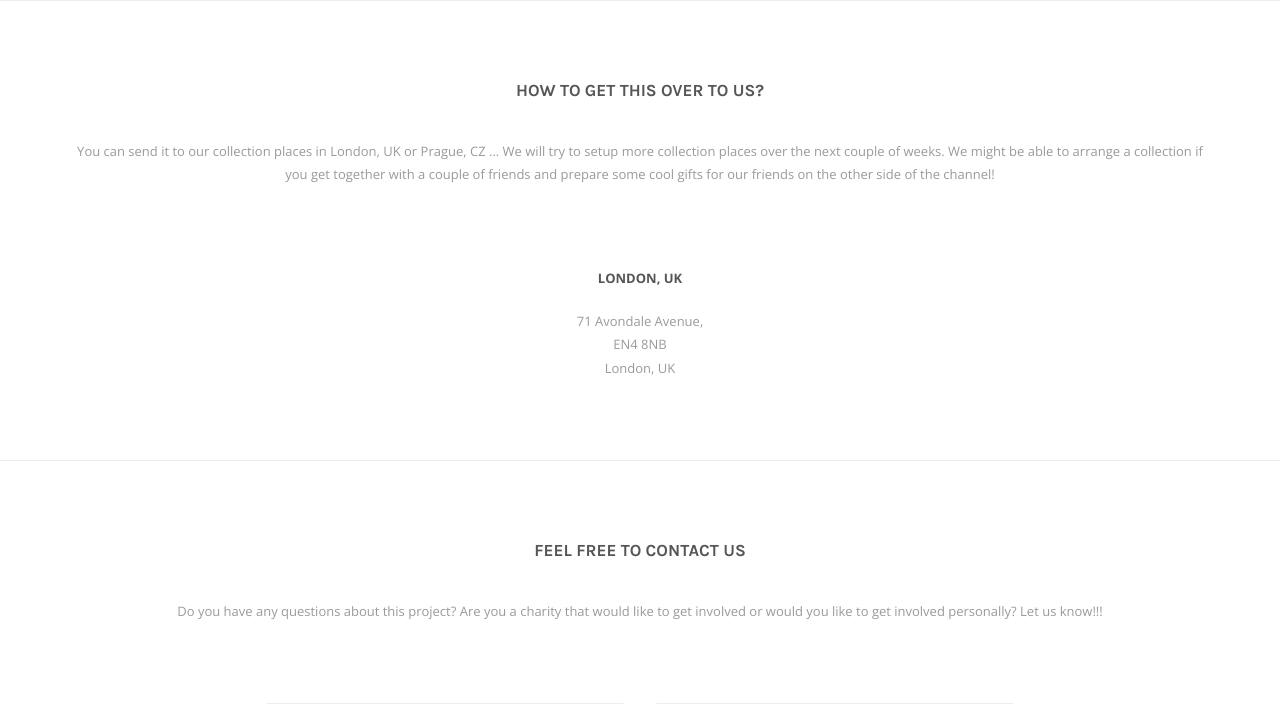
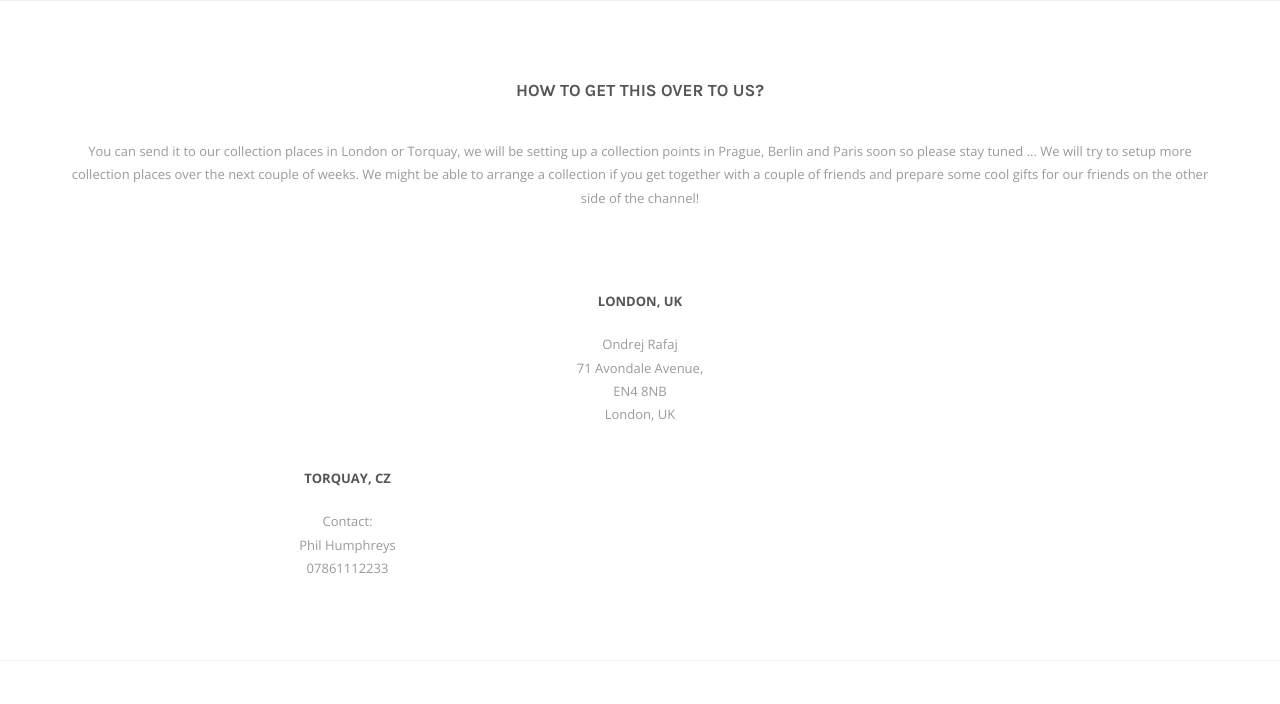
Before and after one commit to rafiki270/givewithsmile.org, a PHP site: page / in a window 1280 px wide. Shown: the part 4918-5622 px from the top of the page. Run offline with PHP 8.4, Linux system fonts and the light colour scheme; some libraries are stand-ins or nearby versions.

Commit message:
phil, torquay

```diff
--- a/index.php
+++ b/index.php
@@ -980,7 +980,7 @@
 						<div class="col-xs-12">
 							<h4 class="heading">How to get this over to us?</h4>
 							<p class="heading__sub">
-								You can send it to our collection places in London, UK or Prague, CZ ... We will try to setup more collection places over the next couple of weeks. We might be able to arrange a collection if you get together with a couple of friends and prepare some cool gifts for our friends on the other side of the channel!
+								You can send it to our collection places in London or Torquay, we will be setting up a collection points in Prague, Berlin and Paris soon so please stay tuned ... We will try to setup more collection places over the next couple of weeks. We might be able to arrange a collection if you get together with a couple of friends and prepare some cool gifts for our friends on the other side of the channel!
 							</p>
 						</div>
 					</div>
@@ -995,6 +995,7 @@
 										London, UK
 									</div>
 									<div class="features-item-body__summary">
+										Ondrej Rafaj<br />
 										71 Avondale Avenue,<br />
 										EN4 8NB<br />
 										London, UK
@@ -1002,23 +1003,20 @@
 								</div>
 							</div>
 						</div>
-						<!--
 						<div class="col-sm-6">
 							<div class="features__item wow fadeIn">
 								<div class="features-item__body" style="text-align: center;">
 									<div class="features-item-body__title">
-										Prague, CZ
+										Torquay, CZ
 									</div>
 									<div class="features-item-body__summary">
-										manGoWeb,<br />
-										4th Floor,<br />
-										Lorem address 21,<br />
-										Prague 1, zech Republic
+										Contact:<br />
+										Phil Humphreys<br />
+										07861112233
 									</div>
 								</div>
 							</div>
 						</div>
-						-->
 					</div>
 				</div>
 			</div>
```
